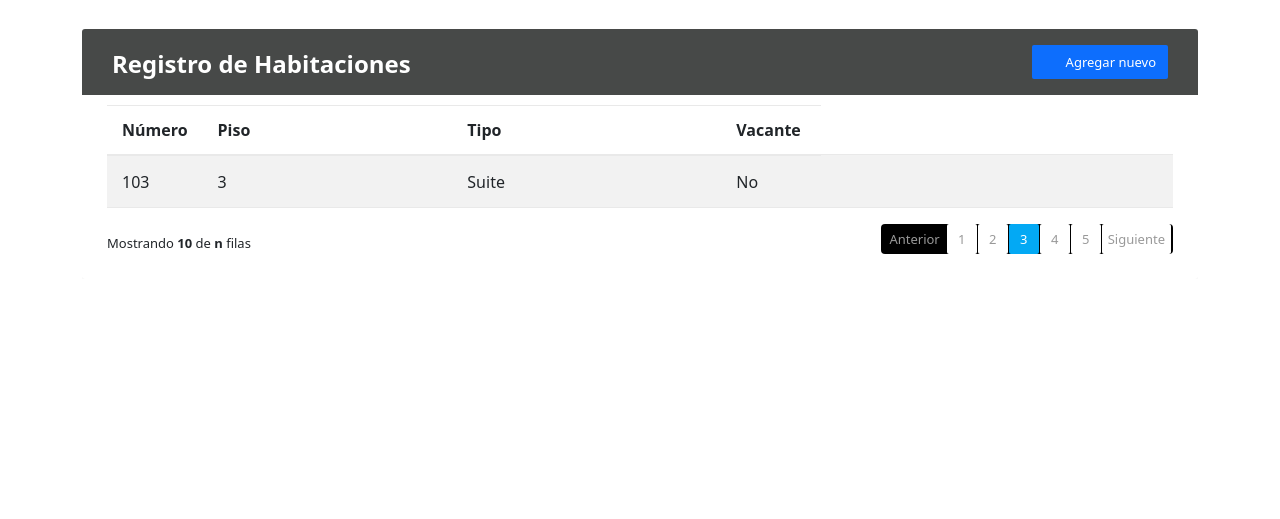
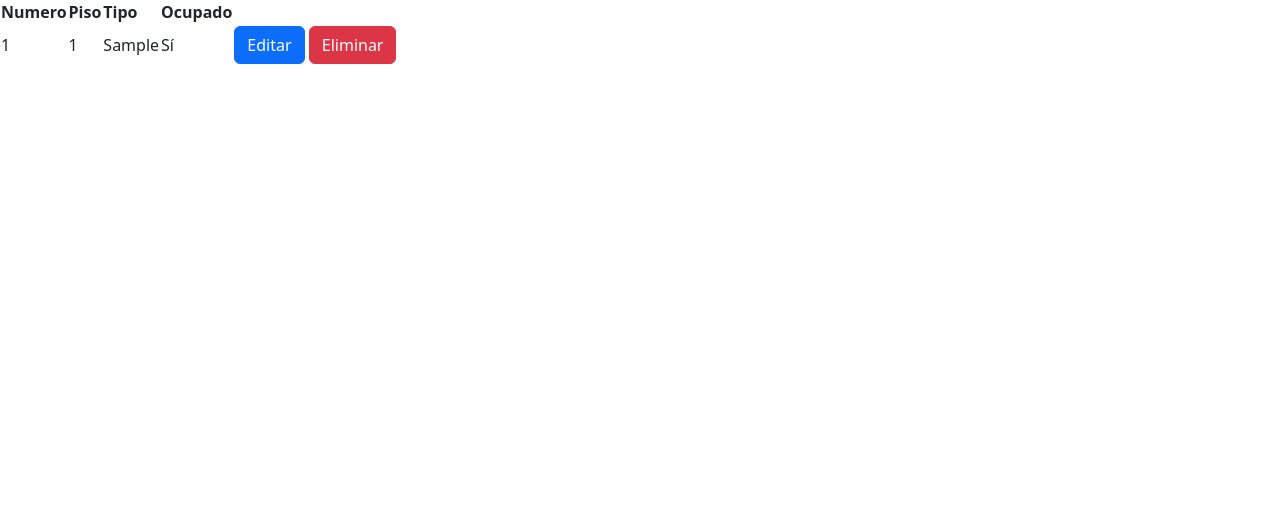
Before and after one commit to AdrianCxn/proyectoHotel, a Django app: page /habitaciones/ in a window 1280 px wide. Shown: the part 253-772 px from the top of the page. Run offline with Django 5.2, Linux system fonts and the light colour scheme; tables that the repository leaves empty hold one stand-in row (values such as "Sample post"); some libraries are stand-ins or nearby versions; some web fonts are replaced.

Commit message:
Modificaciones de habitaciones para CRUD

```diff
--- /dev/null
+++ b/proyectoHotel/trivago/templates/trivago/agregar_habitacion.html
@@ -0,0 +1 @@
+aqui sera agregar habitacion pero esto lo hara andrea jajaja
--- /dev/null
+++ b/proyectoHotel/trivago/templates/trivago/editar_habitacion.html
@@ -0,0 +1 @@
+edutar habitacion
--- a/proyectoHotel/trivago/templates/trivago/habitaciones.html
+++ b/proyectoHotel/trivago/templates/trivago/habitaciones.html
@@ -31,166 +31,31 @@
 		<h1 class="titulo2">Habitaciones</h1>
 	</div>
 
-	<div class="container-xl">
-		<div class="table-responsive">
-			<div class="table-wrapper">
-				<div class="table-title">
-					<div class="row">
-						<div class="col-sm-6">
-							<h2><b>Registro de Habitaciones</b></h2>
-						</div>
-						<div class="col-sm-6">
-							<a href="#Añadir" class="btn btn-primary" data-toggle="modal"><i
-									class="material-icons">&#xE147;</i> <span>Agregar nuevo</span></a>
-						</div>
-					</div>
-				</div>
-				<table class="table table-striped table-hover">
-					<thead>
-						<tr>
-							<th>Número</th>
+	<div>
+		<table>
+			<th>Numero</th>
 			<th>Piso</th>
 			<th>Tipo</th>
-							<th>Vacante</th>
-						</tr>
-					</thead>
-					<tbody>
-						<!-- Fila de prueba fija -->
+			<th>Ocupado</th>
+			{% for habitacion in habitaciones %}
 				<tr>
-							<td>103</td>
-							<td>3</td>
-							<td>Suite</td>
-							<td>No</td>
+					<td>{{ habitacion.numero }}</td>
+					<td>{{ habitacion.piso }}</td>
+					<td>{{ habitacion.id_tipo.tipo }}</td>
+					<td>{% if habitacion.ocupado %}Sí{% else %}No{% endif %}</td>
 					<td>
-								<a href="#Editar" class="edit" data-toggle="modal"><i class="material-icons"
-										data-toggle="tooltip" title="Editar">&#xE254;</i></a>
-								<a href="#Eliminar" class="delete" data-toggle="modal"><i
-										class="material-icons" data-toggle="tooltip" title="Eliminar">&#xE872;</i></a>
-							</td>
-						</tr>
+						<a class="btn btn-primary" href="{% url 'editar_habitacion' habitacion.id_habitacion %}">Editar</a>
 
-						{% for reserva in reservas %}
-						<tr>
-							<td>{{ reserva.numero }}</td>
-							<td>{{ reserva.piso }}</td>
-							<td>{{ reserva.tipo }}</td>
-							<td>{{ reserva.vacante }}</td>
-							<td>
-								<a href="#editEmployeeModal" class="edit" data-toggle="modal"><i class="material-icons"
-										data-toggle="tooltip" title="Editar">&#xE254;</i></a>
-								<a href="#deleteEmployeeModal" class="delete" data-toggle="modal"><i
-										class="material-icons" data-toggle="tooltip" title="Eliminar">&#xE872;</i></a>
+						<form method="POST" action="{% url 'eliminar_habitacion' habitacion.id_habitacion %}" style="display:inline;">
+							{% csrf_token %}
+							<button type="submit" class="btn btn-danger" onclick="return confirm('¿Seguro que deseas eliminar esta habitación?');">
+								Eliminar
+							</button>
+						</form>
 					</td>
 				</tr>
 			{% endfor %}
-
-					</tbody>
 		</table>
-				<div class="clearfix">
-					<div class="hint-text">Mostrando <b>10</b> de <b>n</b> filas</div>
-					<ul class="pagination">
-						<li class="page-item disabled"><a href="#">Anterior</a></li>
-						<li class="page-item"><a href="#" class="page-link">1</a></li>
-						<li class="page-item"><a href="#" class="page-link">2</a></li>
-						<li class="page-item active"><a href="#" class="page-link">3</a></li>
-						<li class="page-item"><a href="#" class="page-link">4</a></li>
-						<li class="page-item"><a href="#" class="page-link">5</a></li>
-						<li class="page-item"><a href="#" class="page-link">Siguiente</a></li>
-					</ul>
 	</div>
-			</div>
-		</div>
-	</div>
-	<!-- Añadir HTML -->
-	<div id="Añadir" class="modal fade">
-		<div class="modal-dialog">
-			<div class="modal-content">
-				<form>
-					<div class="modal-header">
-						<h4 class="modal-title">Añadir</h4>
-						<button type="button" class="close" data-dismiss="modal" aria-hidden="true">&times;</button>
-					</div>
-					<div class="modal-body">
-						<div class="form-group">
-							<label>Name</label>
-							<input type="text" class="form-control" required>
-						</div>
-						<div class="form-group">
-							<label>Email</label>
-							<input type="email" class="form-control" required>
-						</div>
-						<div class="form-group">
-							<label>Address</label>
-							<textarea class="form-control" required></textarea>
-						</div>
-						<div class="form-group">
-							<label>Phone</label>
-							<input type="text" class="form-control" required>
-						</div>
-					</div>
-					<div class="modal-footer">
-						<input type="button" class="btn btn-default" data-dismiss="modal" value="Cancelar">
-						<input type="submit" class="btn btn-success" value="Agregar">
-					</div>
-				</form>
-			</div>
-		</div>
-	</div>
-	<!-- Editar HTML -->
-	<div id="Editar" class="modal fade">
-		<div class="modal-dialog">
-			<div class="modal-content">
-				<form>
-					<div class="modal-header">
-						<h4 class="modal-title">Editar</h4>
-						<button type="button" class="close" data-dismiss="modal" aria-hidden="true">&times;</button>
-					</div>
-					<div class="modal-body">
-						<div class="form-group">
-							<label>Name</label>
-							<input type="text" class="form-control" required>
-						</div>
-						<div class="form-group">
-							<label>Email</label>
-							<input type="email" class="form-control" required>
-						</div>
-						<div class="form-group">
-							<label>Address</label>
-							<textarea class="form-control" required></textarea>
-						</div>
-						<div class="form-group">
-							<label>Phone</label>
-							<input type="text" class="form-control" required>
-						</div>
-					</div>
-					<div class="modal-footer">
-						<input type="button" class="btn btn-default" data-dismiss="modal" value="Cancel">
-						<input type="submit" class="btn btn-info" value="Save">
-					</div>
-				</form>
-			</div>
-		</div>
-	</div>
-	<!-- Eliminar HTML -->
-	<div id="Eliminar" class="modal fade">
-		<div class="modal-dialog">
-			<div class="modal-content">
-				<form>
-					<div class="modal-header">
-						<h4 class="modal-title">Eliminar reserva</h4>
-						<button type="button" class="close" data-dismiss="modal" aria-hidden="true">&times;</button>
-					</div>
-					<div class="modal-body">
-						<p class="text-warning"><small>¿Te gustaría eliminar la reserva?.</small></p>
-					</div>
-					<div class="modal-footer">
-						<input type="button" class="btn btn-default" data-dismiss="modal" value="Cancelar">
-						<input type="submit" class="btn btn-danger" value="Eliminar">
-					</div>
-				</form>
-			</div>
-		</div>
-	</div>
-</body>
 
 </html>
--- a/proyectoHotel/trivago/templates/trivago/index.html
+++ b/proyectoHotel/trivago/templates/trivago/index.html
@@ -37,7 +37,6 @@
                     <a href="javascript:void(0)" class="dropbtn">Productos</a>
                     <div class="dropdown-content">
                         <a href="{% url 'productos' %}">Productos</a>
-                        <a href="{% url 'consumos' %}">Consumos</a>
                         <a href="{% url 'inventario' %}">Inventario</a>
                         <a href="{% url 'distribuidores' %}">Distribuidores</a>
                     </div>
--- a/proyectoHotel/trivago/urls.py
+++ b/proyectoHotel/trivago/urls.py
@@ -6,6 +6,9 @@
     # Paths para habitaciones
     path('tipohabitacion/', views.tipohabitacion, name='tipohabitacion'),
     path('habitaciones/', views.habitaciones, name='habitaciones'),
+    path('agregar_habitacion/', views.agregar_habitacion, name='agregar_habitacion'),
+    path('editar_habitacion/<int:id>/', views.editar_habitacion, name='editar_habitacion'),
+    path('eliminar_habitacion/<int:id>/', views.eliminar_habitacion, name='eliminar_habitacion'),
     # Paths para administracion
     path('staff/', views.staff, name='staff'),
     path('descuentos/', views.descuentos, name='descuentos'),
--- a/proyectoHotel/trivago/views.py
+++ b/proyectoHotel/trivago/views.py
@@ -1,7 +1,9 @@
 from django.http import HttpResponse
-from django.shortcuts import render
+from django.shortcuts import get_object_or_404, redirect, render
+from django.contrib import messages
+from django.db import IntegrityError
 
-from .models import Tipos
+from .models import Habitaciones, Tipos
 
 # Create your views here.
 # Vista para index
@@ -16,7 +18,77 @@
 
 
 def habitaciones(request):
-    return render(request, "trivago/habitaciones.html")
+    habitaciones = Habitaciones.objects.all()
+    return render(request, "trivago/habitaciones.html", {
+        "habitaciones": habitaciones
+    })
+
+
+def agregar_habitacion(request):
+    if request.method == "POST":
+        numero = request.POST.get("numero")
+        piso = request.POST.get("piso")
+        id_tipo = request.POST.get("id_tipo")
+        ocupado = request.POST.get("ocupado", 0)
+
+        try:
+            tipo = Tipos.objects.get(tipo=id_tipo)
+            nueva_habitacion = Habitaciones(
+                numero=numero,
+                piso=piso,
+                id_tipo=tipo,
+                ocupado=ocupado
+            )
+            nueva_habitacion.save()
+            messages.success(request, "Habitación agregada exitosamente.")
+        except Tipos.DoesNotExist:
+            messages.error(request, "El tipo de habitación no existe.")
+        except IntegrityError:
+            messages.error(request, "Error: El número de habitación ya existe.")
+        except Exception as e:
+            messages.error(request, f"Error al agregar la habitación: {e}")
+
+    return render(request, "trivago/agregar_habitacion.html")
+
+
+def editar_habitacion(request, id):
+    habitacion = get_object_or_404(Habitaciones, pk=id)
+
+    if request.method == "POST":
+        habitacion.numero = request.POST.get("numero")
+        habitacion.piso = request.POST.get("piso")
+        id_tipo = request.POST.get("id_tipo")
+        habitacion.ocupado = request.POST.get("ocupado", 0)
+
+        try:
+            tipo = Tipos.objects.get(tipo=id_tipo)
+            habitacion.id_tipo = tipo
+            habitacion.save()
+            messages.success(request, "Habitación actualizada exitosamente.")
+        except Tipos.DoesNotExist:
+            messages.error(request, "El tipo de habitación no existe.")
+        except IntegrityError:
+            messages.error(request, "Error: El número de habitación ya existe.")
+        except Exception as e:
+            messages.error(request, f"Error al actualizar la habitación: {e}")
+
+    return render(request, "trivago/editar_habitacion.html", {
+        "habitacion": habitacion
+    })
+
+
+def eliminar_habitacion(request, id):
+    habitacion = get_object_or_404(Habitaciones, pk=id)
+
+    if request.method == "POST":
+        try:
+            habitacion.delete()
+            messages.success(request, "Habitación eliminada exitosamente.")
+        except Exception as e:
+            messages.error(request, f"Error al eliminar la habitación: {e}")
+        return redirect("habitaciones")
+    else:
+        return redirect("habitaciones")
 
 
 # Vistas para administracion
```
Also changed, not shown: proyectoHotel/trivago/models.py (+15 -5 lines). Lines whose indentation alone changed are shown as unchanged.
